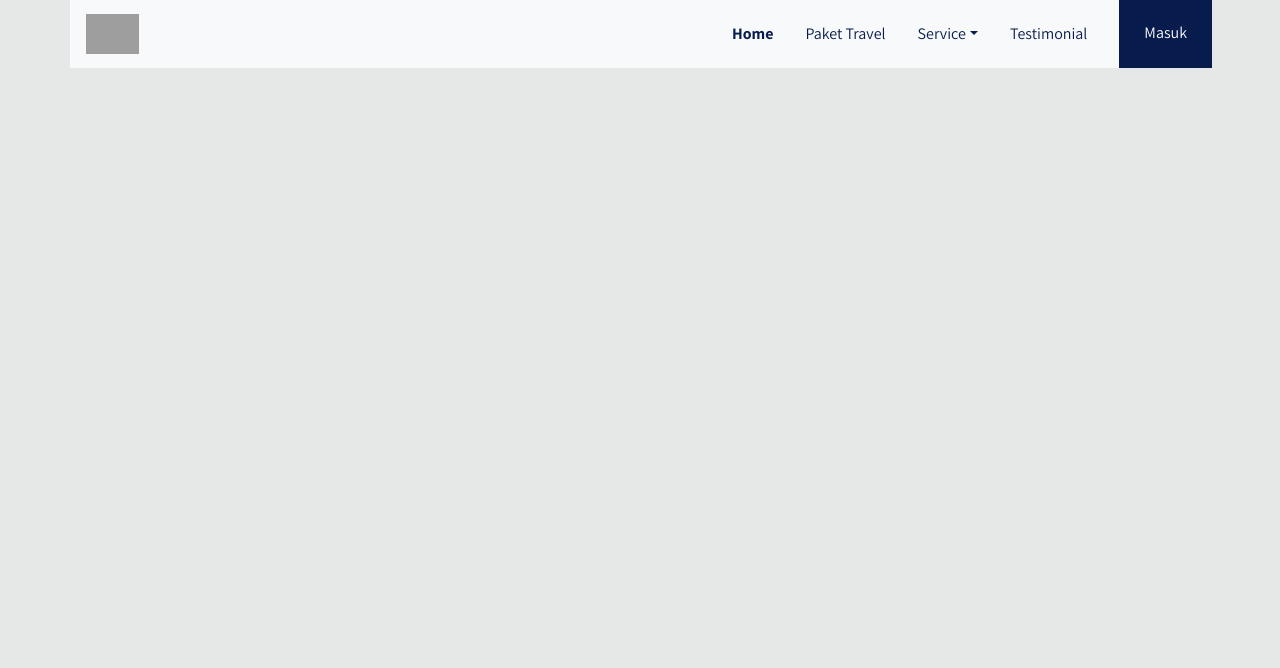
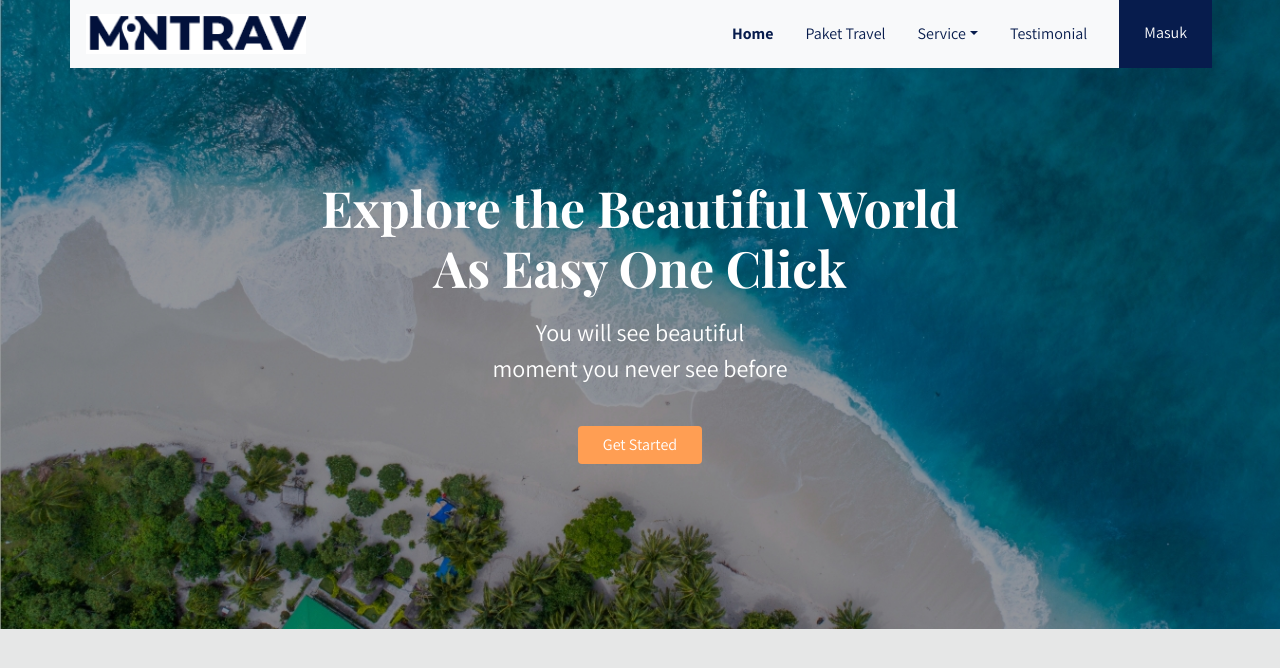
Before and after one commit to Indraawagin/web_montrav, a PHP site: page / in a window 1280 px wide. Shown: the top 668 px of the page. Run offline with PHP 8.4, Linux system fonts and the light colour scheme; grey boxes are pictures that could not be loaded.

Commit message:
membuat header & style

```diff
--- a/frontend/styles/main.css
+++ b/frontend/styles/main.css
@@ -38,4 +38,36 @@ body {
   background-color: #1B2D5E;
   color: #ffffff;
 }
+
+header {
+  margin-top: -70px;
+  padding: 180px 0 165px;
+  background-image: url("../images/header.jpg");
+  background-size: cover;
+}
+
+header h1,
+header p {
+  color: #ffffff;
+}
+
+header h1 {
+  font-family: 'Playfair Display', serif;
+  font-weight: bold;
+  font-size: 50px;
+}
+
+header p {
+  font-size: 24px;
+}
+
+header .btn-get-started {
+  background-color: #FF9E53;
+  color: #ffffff;
+}
+
+header .btn-get-started:hover {
+  background-color: #fda562;
+  color: #ffffff;
+}
 /*# sourceMappingURL=main.css.map */
--- a/frontend/styles/main.scss
+++ b/frontend/styles/main.scss
@@ -45,3 +45,38 @@ body {
         color: #ffffff;
     }
 }
+
+// Header
+
+header {
+    margin-top: -70px;
+    padding: 180px 0 165px;
+    background-image: url('../images/header.jpg');
+    background-size: cover;
+
+    h1,
+    p {
+        color: #ffffff;
+    }
+
+    h1 {
+        font-family: 'Playfair Display', serif;
+        font-weight: bold;
+        font-size: 50px;
+    }
+
+    p {
+        font-size: 24px;
+    }
+
+    .btn-get-started {
+        background-color: #FF9E53;
+        color: #ffffff;
+
+        &:hover {
+            background-color: rgb(253, 165, 98);
+            color: #ffffff;
+        }
+    }
+
+}
--- a/index.html
+++ b/index.html
@@ -79,6 +79,21 @@
       </nav>
     </div>
 
+    <!-- Header -->
+    <header class="text-center">
+      <h1>
+        Explore the Beautiful World
+        <br />
+        As Easy One Click
+      </h1>
+      <p class="mt-3">
+        You will see beautiful
+        <br />
+        moment you never see before
+      </p>
+      <a href="#" class="btn btn-get-started px-4 mt-4">Get Started</a>
+    </header>
+
     <script src="frontend/libraries/bootstrap/js/jquery-3.4.1.min.js"></script>
     <script src="https://cdn.jsdelivr.net/npm/popper.js@1.16.0/dist/umd/popper.min.js"></script>
     <script src="frontend/libraries/bootstrap/js/bootstrap.js"></script>
```
Also changed, not shown: frontend/images/header.jpg (added), frontend/images/header@2x.jpg (added), frontend/images/ic_logo.png (added), frontend/images/ic_logo@2x.png (added), 1 other file.
